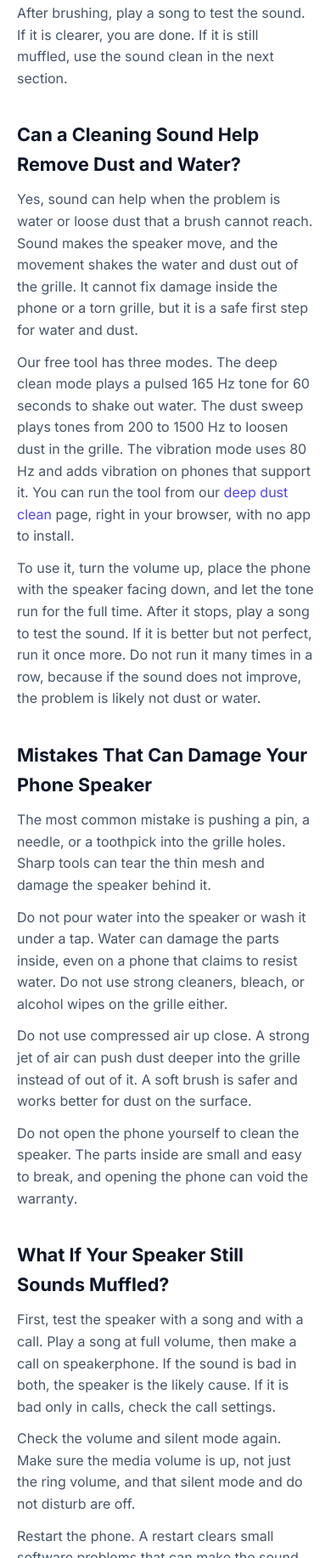
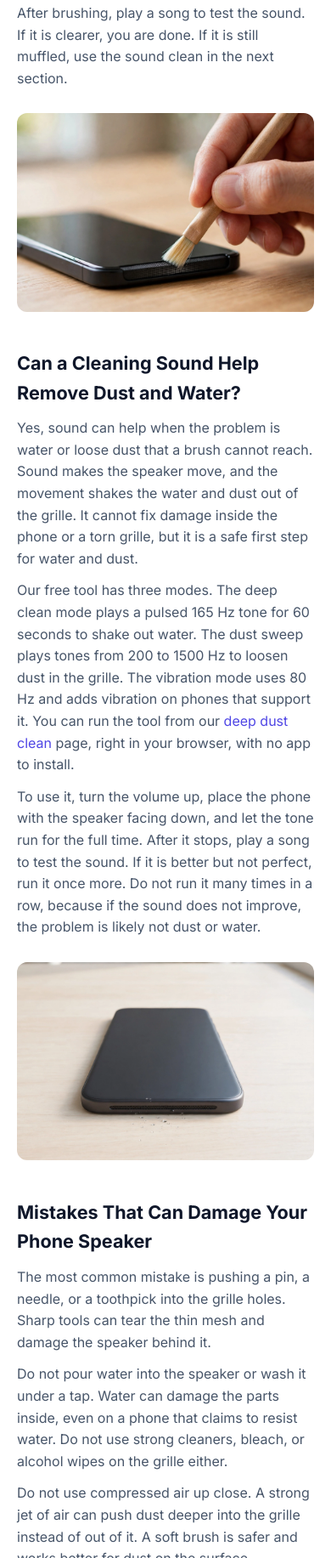
Before and after one commit to trytofixmyspeaker/trytofixmyspeaker.github.io, a plain HTML site: page blog/how-to-clean-phone-speakers/index.html in a window 390 px wide. Shown: the part 3090-4923 px from the top of the page at 85% size. Drawn offline with Linux system fonts and the light colour scheme.

Commit message:
Add 3 realistic images to how to clean phone speakers post

```diff
--- a/blog/how-to-clean-phone-speakers/index.html
+++ b/blog/how-to-clean-phone-speakers/index.html
@@ -95,17 +95,20 @@
     <p>For dust in the grille holes, you can use a small piece of soft tape. Press it lightly over the grille and lift it off. The tape picks up loose dust. Do not press hard, and do not use strong tape, because it can leave glue on the grille.</p>
     <p>The grille needs gentle care. Our guide on <a href="/blog/how-to-clean-phone-speaker-grille/">how to clean a phone speaker grille</a> shows the same steps in more detail. If you clean a portable speaker too, read our guide on <a href="/blog/how-to-clean-portable-speaker/">how to clean a portable speaker</a> for the steps that work on a larger grille.</p>
     <p>After brushing, play a song to test the sound. If it is clearer, you are done. If it is still muffled, use the sound clean in the next section.</p>
+    <img src="clean-phone-speaker-brush.webp" alt="Cleaning a phone speaker grille gently with a soft brush" width="1200" height="630" style="max-width:100%;height:auto;border-radius:12px;margin-top:16px;">
 
     <h2>Can a Cleaning Sound Help Remove Dust and Water?</h2>
     <p>Yes, sound can help when the problem is water or loose dust that a brush cannot reach. Sound makes the speaker move, and the movement shakes the water and dust out of the grille. It cannot fix damage inside the phone or a torn grille, but it is a safe first step for water and dust.</p>
     <p>Our free tool has three modes. The deep clean mode plays a pulsed 165 Hz tone for 60 seconds to shake out water. The dust sweep plays tones from 200 to 1500 Hz to loosen dust in the grille. The vibration mode uses 80 Hz and adds vibration on phones that support it. You can run the tool from our <a href="/deep-clean/">deep dust clean</a> page, right in your browser, with no app to install.</p>
     <p>To use it, turn the volume up, place the phone with the speaker facing down, and let the tone run for the full time. After it stops, play a song to test the sound. If it is better but not perfect, run it once more. Do not run it many times in a row, because if the sound does not improve, the problem is likely not dust or water.</p>
+    <img src="clean-phone-speaker-sound.webp" alt="Phone lying face down with water droplets near the speaker grille after a cleaning tone" width="1200" height="630" style="max-width:100%;height:auto;border-radius:12px;margin-top:16px;">
 
     <h2>Mistakes That Can Damage Your Phone Speaker</h2>
     <p>The most common mistake is pushing a pin, a needle, or a toothpick into the grille holes. Sharp tools can tear the thin mesh and damage the speaker behind it.</p>
     <p>Do not pour water into the speaker or wash it under a tap. Water can damage the parts inside, even on a phone that claims to resist water. Do not use strong cleaners, bleach, or alcohol wipes on the grille either.</p>
     <p>Do not use compressed air up close. A strong jet of air can push dust deeper into the grille instead of out of it. A soft brush is safer and works better for dust on the surface.</p>
     <p>Do not open the phone yourself to clean the speaker. The parts inside are small and easy to break, and opening the phone can void the warranty.</p>
+    <img src="clean-phone-speaker-mistakes.webp" alt="A metal pin next to a phone speaker grille, do not use sharp tools to clean a speaker" width="1200" height="630" style="max-width:100%;height:auto;border-radius:12px;margin-top:16px;">
 
     <h2>What If Your Speaker Still Sounds Muffled?</h2>
     <p>First, test the speaker with a song and with a call. Play a song at full volume, then make a call on speakerphone. If the sound is bad in both, the speaker is the likely cause. If it is bad only in calls, check the call settings.</p>
```
